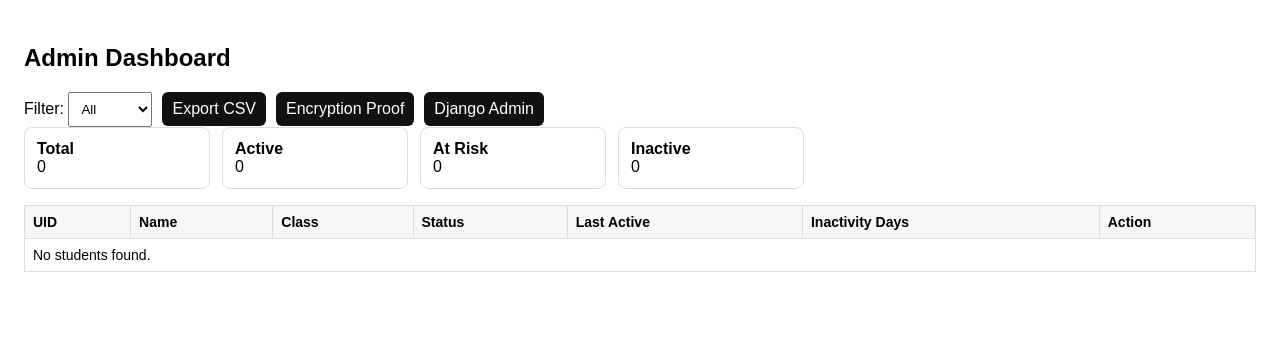
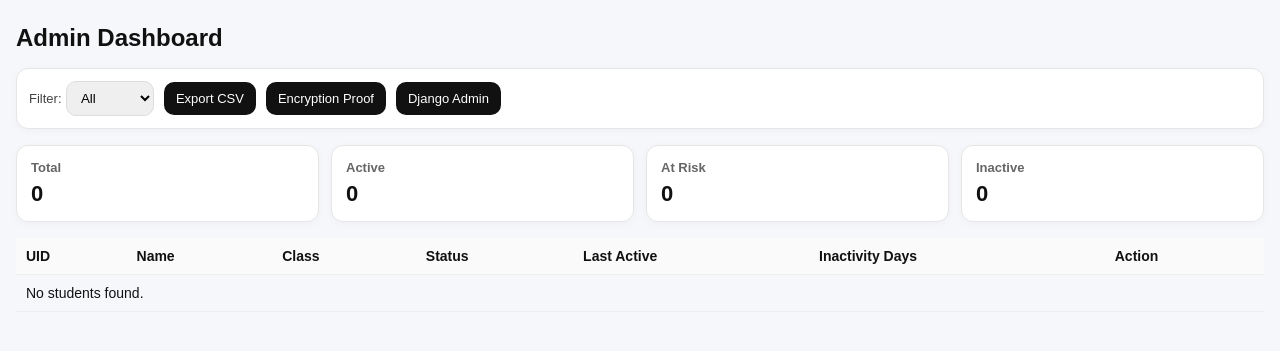
Before and after one commit to Bhaskar0001/Student-Registration, a Django app: page /admin/dashboard/ in a window 1280 px wide. Shown: the top 351 px of the page. Run offline with Django 5.2, Linux system fonts and the light colour scheme; the visitor is signed in with stand-in values (Sample User, id 1); data that the repository does not hold is empty.

Commit message:
Update admin_dashboard.html

```diff
--- a/templates/dashboards/admin_dashboard.html
+++ b/templates/dashboards/admin_dashboard.html
@@ -3,21 +3,50 @@
 <head>
   <meta charset="utf-8" />
   <title>Admin Dashboard</title>
-  <style>
-    body { font-family: Arial, sans-serif; padding: 16px; }
-    .cards { display: flex; gap: 12px; margin-bottom: 16px; }
-    .card { border: 1px solid #ddd; padding: 12px; border-radius: 8px; min-width: 160px; }
-    table { width: 100%; border-collapse: collapse; margin-top: 12px; }
-    th, td { border: 1px solid #ddd; padding: 8px; font-size: 14px; }
-    th { background: #f7f7f7; text-align: left; }
-    .badge { padding: 3px 8px; border-radius: 999px; font-size: 12px; border: 1px solid #ccc; }
-    .active { background: #eaffea; }
-    .at_risk { background: #fff7e6; }
-    .inactive { background: #ffecec; }
-    .topbar { display:flex; gap: 10px; align-items:center; flex-wrap: wrap; }
-    a.btn, button.btn { background:#111; color:#fff; padding:8px 10px; border-radius:6px; text-decoration:none; border:0; cursor:pointer; }
-    select { padding: 8px; }
-  </style>
+
+   <style>
+  * { box-sizing: border-box; }
+  body { font-family: Arial, sans-serif; padding: 16px; margin:0; background:#f6f7fb; color:#111; }
+  h2 { margin: 8px 0 16px; }
+
+  .wrap { max-width: 1100px; margin: 0 auto; }
+
+  .cards { display: grid; grid-template-columns: repeat(4, minmax(0, 1fr)); gap: 12px; margin: 16px 0; }
+  .card { background:#fff; border:1px solid #e6e6e6; padding: 14px; border-radius: 12px; box-shadow: 0 2px 10px rgba(0,0,0,.03); }
+  .card b { display:block; font-size: 13px; color:#666; margin-bottom:6px; }
+  .card div { font-size: 22px; font-weight: 700; }
+
+  .topbar { display:flex; gap: 10px; align-items:center; flex-wrap: wrap; background:#fff; border:1px solid #e6e6e6;
+            padding: 12px; border-radius: 12px; box-shadow: 0 2px 10px rgba(0,0,0,.03); }
+  select { padding: 8px 10px; border-radius: 10px; border:1px solid #ddd; }
+  label { font-size: 13px; color:#444; }
+
+  a.btn, button.btn { background:#111; color:#fff; padding:9px 12px; border-radius:10px; text-decoration:none; border:0; cursor:pointer; font-size: 13px; }
+  a.btn:hover, button.btn:hover { opacity: .9; }
+
+  .tablewrap { overflow:auto; background:#fff; border:1px solid #e6e6e6; border-radius: 12px; box-shadow: 0 2px 10px rgba(0,0,0,.03); }
+  table { width: 100%; border-collapse: collapse; min-width: 850px; }
+  th, td { border-bottom: 1px solid #eee; padding: 10px; font-size: 14px; white-space: nowrap; }
+  th { background: #fafafa; text-align: left; position: sticky; top: 0; z-index: 1; }
+
+  .badge { padding: 4px 10px; border-radius: 999px; font-size: 12px; border: 1px solid #ddd; display:inline-block; }
+  .active { background: #eaffea; }
+  .at_risk { background: #fff7e6; }
+  .inactive { background: #ffecec; }
+
+  ul { padding-left: 18px; }
+  li { margin: 6px 0; }
+
+  @media (max-width: 900px){
+    .cards { grid-template-columns: repeat(2, minmax(0, 1fr)); }
+  }
+  @media (max-width: 520px){
+    .cards { grid-template-columns: 1fr; }
+  }
+</style>
+
+
+
 </head>
 <body>
 
```
